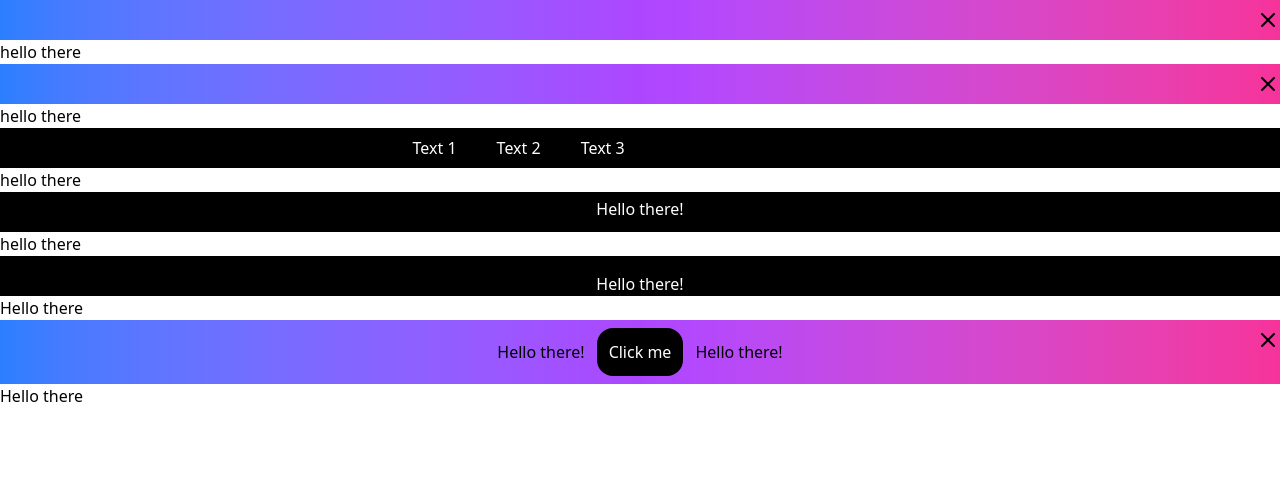
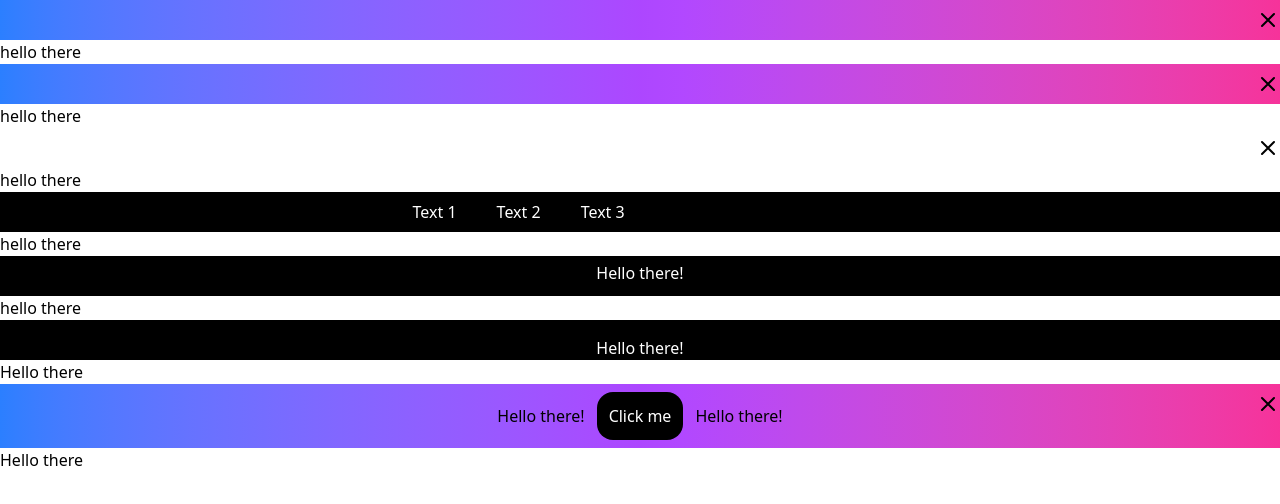
Before and after one commit to Pradikshan/react-animated-banner, a React (Vite) app: page / in a window 1280 px wide. Shown: the top 504 px of the page. Built offline with nearby package versions, Linux system fonts and the light colour scheme.

Commit message:
Made minor change

```diff
--- a/src/App.tsx
+++ b/src/App.tsx
@@ -17,6 +17,16 @@ function App() {
           animation="carousel"
           direction="reverse"
           backgroundColor="bg-gradient-to-r from-blue-500 via-purple-500 to-pink-500"
+          closeIconVisible={true}
+        >
+          <p>Hello there!</p>
+        </Banner>
+        <p>hello there</p>
+
+        <Banner
+          animation="carousel"
+          direction="reverse"
+          backgroundColor="bg-[conic-gradient(at_bottom_right,_var(--tw-gradient-stops))] from-[#1d4ed8] via-[#1e40af] to-[#111827]"
           closeIconVisible={true}
         >
           <p>Hello there!</p>
```
